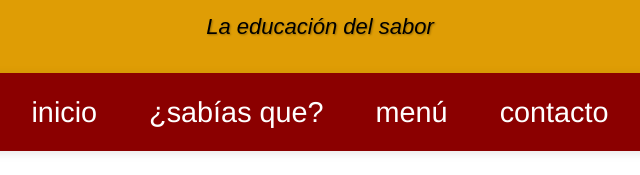
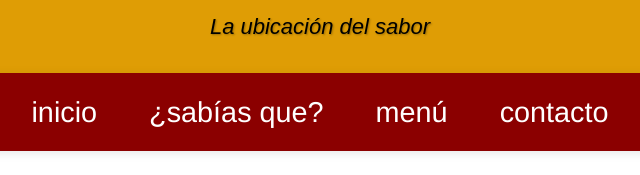
Before and after one commit to xkelvin0/El-punto-del-sabor-, a website: page index.html in a window 1280 px wide. Shown: the part 327-502 px from the top of the page, 320-960 px from the left. Drawn offline with Linux system fonts and the light colour scheme; a web font is replaced by a local one.

Commit message:
Actualizacion de archivos

```diff
--- a/index.html
+++ b/index.html
@@ -37,7 +37,7 @@
     </div>
 
     <!-- Slogan del restaurante -->
-    <div class="slogan" style="color: black !important;">La educación del sabor</div>
+    <div class="slogan" style="color: black !important;">La ubicación del sabor</div>
   </section>
 
   <!-- ================= NAVEGACIÓN PRINCIPAL ================= -->
```
